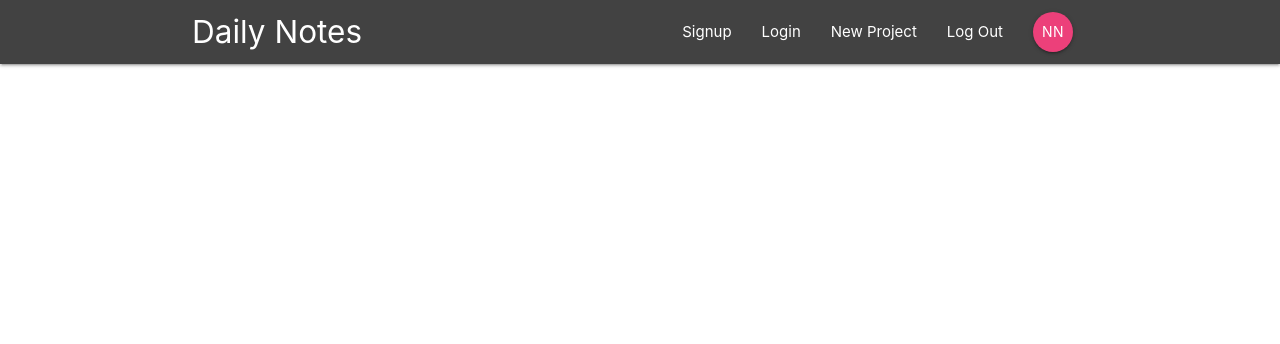
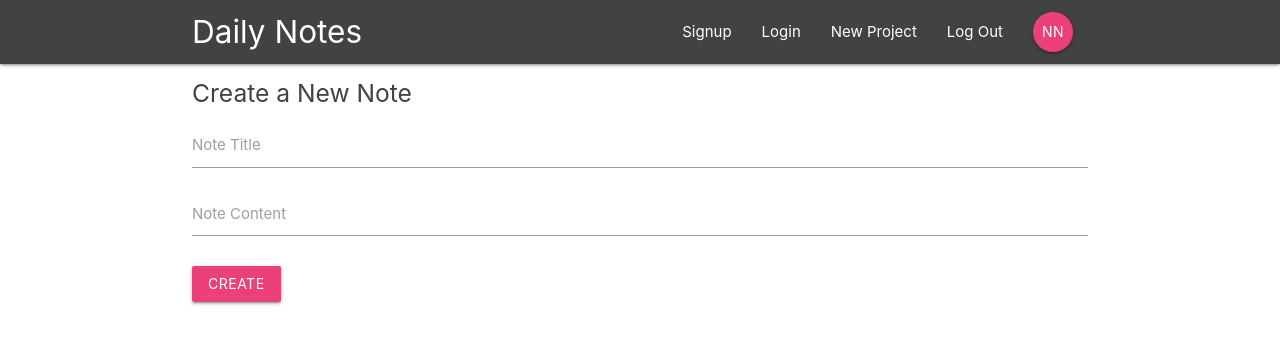
Before and after one commit to steffenpedersen/daily-notes, a React (Create React App) app: page /create in a window 1280 px wide. Shown: the top 344 px of the page. Built offline with nearby package versions, Linux system fonts and the light colour scheme; the HTML template or start-up script is replaced by a standard one.

Commit message:
Make create note component

```diff
--- a/src/App.js
+++ b/src/App.js
@@ -5,6 +5,7 @@ import Dashboard from './components/dashboard/Dashboard';
 import NoteDetails from './components/notes/NoteDetails';
 import SignIn from './components/auth/SignIn';
 import SignUp from './components/auth/SignUp';
+import CreateNote from './components/notes/CreateNote';
 
 function App() {
   return (
@@ -18,6 +19,7 @@ function App() {
           <Route path ='/note/:id' component={NoteDetails} />
           <Route path ='/signin' component={SignIn} />
           <Route path ='/signup' component={SignUp} />
+          <Route path ='/create' component={CreateNote} />
         </Switch>
       </div>
     </BrowserRouter>
--- a/src/components/notes/CreateNote.js
+++ b/src/components/notes/CreateNote.js
@@ -0,0 +1,47 @@
+import React, { Component } from 'react'
+
+// Use class based component,
+// because we want a local state
+class CreateNote extends Component {
+    state = {
+        title: '',
+        content: ''
+    }
+    // Function for onChange event handler
+    handleChange = (e) => {
+        this.setState({
+            // Get the id of the input field with the value
+            [e.target.id]: e.target.value
+        })
+    }
+    // Function for onSubmit event handler
+    handleSubmit = (e) => {
+        e.preventDefault();
+        console.log(this.state);
+    }
+    render() {
+        return (
+            <div className="container">
+                <form className="white" onSubmit={this.handleSubmit}>
+                    <h5 className="grey-text text-darken-3">Create a New Note</h5>
+
+                    <div className="input-field">
+                        <input type="text" id='title' onChange={this.handleChange} />
+                        <label htmlFor="title">Note Title</label>
+                    </div>
+
+                    <div className="input-field">
+                        <textarea id="content" className="materialize-textarea" onChange={this.handleChange}></textarea>
+                        <label htmlFor="content">Note Content</label>
+                    </div>
+
+                    <div className="input-field">
+                        <button className="btn pink lighten-1">Create</button>
+                    </div>
+                </form>
+            </div>
+        )
+    }
+}
+
+export default CreateNote
```
